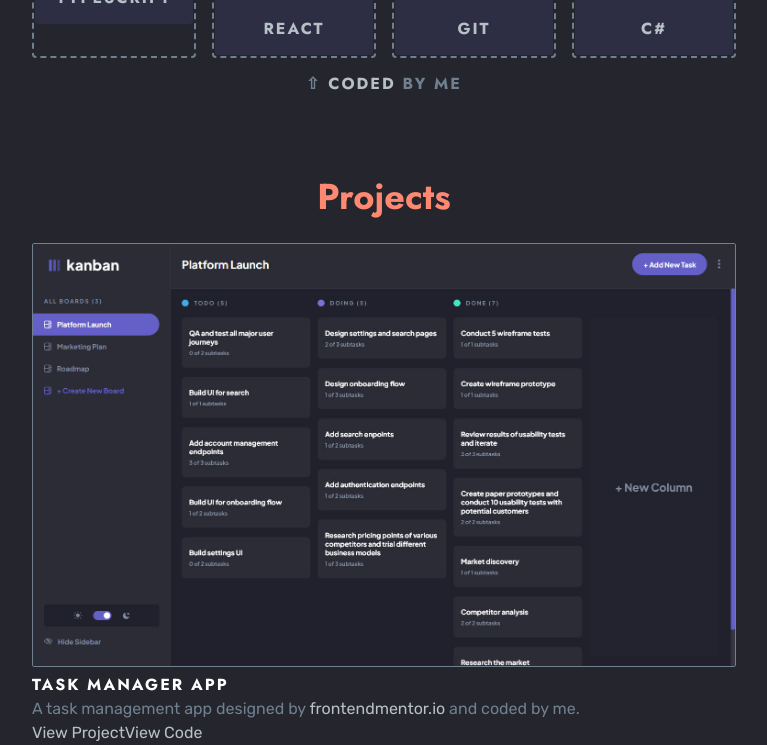
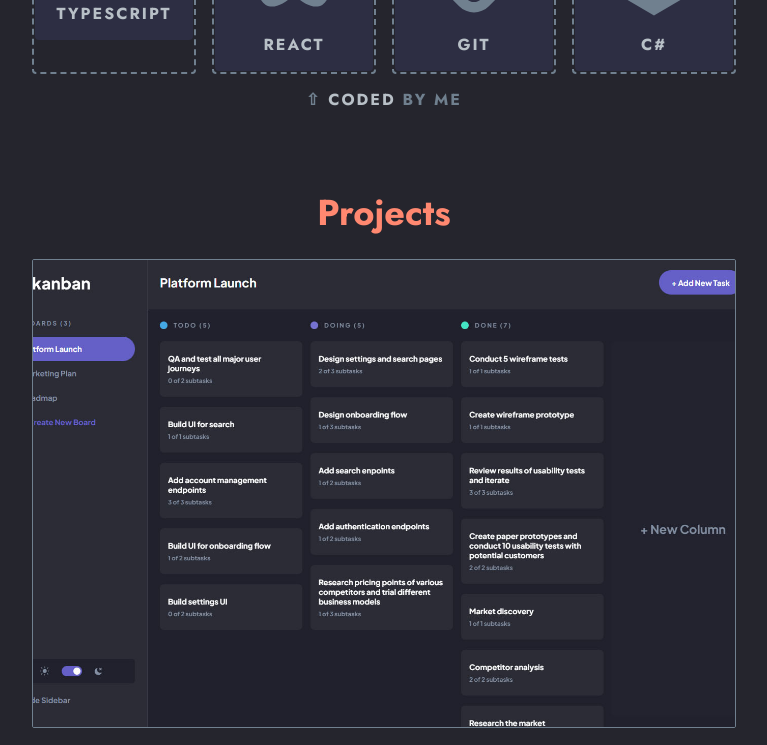
Before and after one commit to mannewdan/portfolio, a React (Vite) app: page / in a window 1280 px wide. Shown: the part 1840-2585 px from the top of the page, without its empty margins (256-1023 px from the left). Built offline with nearby package versions, Linux system fonts and the light colour scheme.

Commit message:
simplifying layout
(fixing bad design decisions with hero section's background)

```diff
--- a/src/components/Header.tsx
+++ b/src/components/Header.tsx
@@ -35,7 +35,6 @@ export default function Header() {
           </a>
         </nav>
       </header>
-      <div id="home" className="scroll-destination"></div>
     </>
   );
 }
--- a/src/components/Hero.tsx
+++ b/src/components/Hero.tsx
@@ -3,7 +3,7 @@ import Icon from "./Icon";
 
 export default function Hero() {
   return (
-    <section className="hero">
+    <section id="home" className="hero">
       <Background />
       <div className="main-container">
         <h1 className="text-h-l uppercase greeting">Hey! I'm Dan</h1>
--- a/src/css/main.css
+++ b/src/css/main.css
@@ -201,9 +201,9 @@ html::-webkit-scrollbar-track {
 body {
   font-family: var(--ff-body);
   color: hsl(0, 0%, 100%);
-  background-color: hsl(0, 0%, 14%);
   overflow-x: hidden;
   min-width: 100vw;
+  background: hsl(var(--c-bg-dark));
 }
 
 h1,
@@ -228,13 +228,13 @@ h6 {
 section {
   position: relative;
   z-index: 2;
-  background: hsl(var(--c-bg-dark));
+  width: 100%;
 }
 
 a {
   color: hsl(var(--c-text-medium-light));
   text-decoration: none;
-  transition: color 75ms ease-out 0ms, background-color 75ms ease-out 0ms;
+  transition: color 75ms ease-out 0ms, background-color 75ms ease-out 0ms, border-color 75ms ease-out 0ms;
 }
 a:hover {
   color: hsl(var(--c-accent-main-medium));
@@ -339,17 +339,17 @@ a:hover {
   color: hsl(var(--c-text-light));
   text-decoration: none;
   position: relative;
-  transition: color 250ms ease-out 0ms, background-color 250ms ease-out 0ms, transform 250ms ease-out 0ms;
+  transition: color 250ms ease-out 0ms, background-color 250ms ease-out 0ms, transform 250ms ease-out 0ms, border-color 250ms ease-out 0ms;
 }
 .header nav a:hover {
   color: hsl(var(--c-text-light));
 }
 .header nav a:hover::after {
-  transition: color 250ms ease-out 0ms, background-color 250ms ease-out 0ms, transform 250ms ease-out 0ms;
+  transition: color 250ms ease-out 0ms, background-color 250ms ease-out 0ms, transform 250ms ease-out 0ms, border-color 250ms ease-out 0ms;
   transform: scaleX(100%);
 }
 .header nav a::after {
-  transition: color 0ms ease-out 75ms, background-color 0ms ease-out 75ms, transform 0ms ease-out 75ms;
+  transition: color 0ms ease-out 75ms, background-color 0ms ease-out 75ms, transform 0ms ease-out 75ms, border-color 0ms ease-out 75ms;
   content: "";
   position: absolute;
   left: -0.5ch;
@@ -373,7 +373,7 @@ a:hover {
   .header nav a {
     font-size: var(--fs-400);
     transform: translateX(0);
-    transition: color 250ms ease-out 0ms, background-color 250ms ease-out 0ms;
+    transition: color 250ms ease-out 0ms, background-color 250ms ease-out 0ms, border-color 250ms ease-out 0ms;
     color: hsl(var(--c-text-light)/50%);
   }
   .header nav a:hover {
@@ -416,11 +416,13 @@ a:hover {
 }
 
 .hero {
-  height: calc(100vh - var(--header-height));
+  height: 100vh;
   min-height: 18rem;
   width: 100%;
   position: relative;
   z-index: 2;
+  -webkit-clip-path: polygon(0% 0%, 100% 0%, 100% 100%, 0% 100%);
+          clip-path: polygon(0% 0%, 100% 0%, 100% 100%, 0% 100%);
 }
 @media (min-width: 55em) {
   .hero .greeting {
@@ -443,8 +445,7 @@ a:hover {
   right: 0;
   margin-left: auto;
   margin-right: auto;
-  margin-top: max(50vh - var(--hero-height) * 0.5 - var(--header-height), 0px);
-  height: var(--hero-height);
+  height: 100%;
 }
 .hero .main-container::before, .hero .main-container::after {
   content: "";
@@ -767,8 +768,7 @@ a:hover {
   }
 }
 .skills {
-  margin-top: -1rem;
-  padding-bottom: 3rem;
+  padding-bottom: 2rem;
   z-index: 3;
 }
 .skills h2 {
@@ -788,7 +788,7 @@ a:hover {
 .skills > p a {
   color: hsl(var(--c-text-medium-light));
   text-decoration: none;
-  transition: color 75ms ease-out 0ms, background-color 75ms ease-out 0ms;
+  transition: color 75ms ease-out 0ms, background-color 75ms ease-out 0ms, border-color 75ms ease-out 0ms;
 }
 .skills > p a:hover {
   color: hsl(var(--c-accent-main-medium));
@@ -962,7 +962,7 @@ body:not(.grabbing) .skills .skill-cell:hover span {
 }
 
 .projects {
-  margin-top: -1rem;
+  padding-bottom: 3rem;
 }
 .projects h2 {
   text-align: center;
@@ -982,9 +982,13 @@ body:not(.grabbing) .skills .skill-cell:hover span {
 @media (min-width: 40em) {
   .projects .grid {
     grid-template-columns: 1fr 1fr;
+    gap: 1rem;
   }
 }
 .projects .project-element {
+  display: flex;
+  flex-direction: column;
+  margin-bottom: 1rem;
   border-radius: 0.25rem;
 }
 .projects .project-element.featured {
@@ -996,13 +1000,41 @@ body:not(.grabbing) .skills .skill-cell:hover span {
   }
 }
 .projects .project-element .title {
-  margin-top: 0.5rem;
-  margin-bottom: 0.125rem;
+  margin-top: 1em;
+  margin-bottom: 0.5em;
 }
 .projects .project-element img {
   border: 1px solid hsl(var(--c-text-medium));
   border-radius: 0.125rem;
+  aspect-ratio: 1.5;
+  -o-object-fit: cover;
+     object-fit: cover;
+  -o-object-position: center;
+     object-position: center;
+}
+.projects .project-element .description {
+  margin-bottom: 0.5em;
 }
 .projects .project-element .description strong {
   color: hsl(var(--c-accent-main-medium));
+}
+.projects .project-element .links-container {
+  margin-top: auto;
+  display: flex;
+  justify-content: space-between;
+  gap: 1rem;
+}
+.projects .project-element .links-container a {
+  transition: color 125ms ease-out 0ms, background-color 125ms ease-out 0ms, transform 125ms ease-out 0ms, border-color 125ms ease-out 0ms;
+  margin-top: 0.5em;
+  width: 100%;
+  text-align: center;
+  color: hsl(var(--c-text-light));
+  background: hsl(var(--c-accent-dark-high));
+  border-radius: 0.25rem;
+  border: 1px solid hsl(var(--c-text-medium));
+}
+.projects .project-element .links-container a:hover {
+  background: hsl(var(--c-text-medium));
+  border-color: hsl(var(--c-text-light));
 }/*# sourceMappingURL=main.css.map */
--- a/src/scss/globals/_defaults.scss
+++ b/src/scss/globals/_defaults.scss
@@ -23,9 +23,9 @@ html {
 body {
   font-family: var(--ff-body);
   color: hsl(0 0% 100%);
-  background-color: hsl(0 0% 14%);
   overflow-x: hidden;
   min-width: 100vw;
+  background: hsl(var(--c-bg-dark));
 }
 h1,
 h2,
@@ -43,7 +43,7 @@ h6 {
 section {
   position: relative;
   z-index: 2;
-  background: hsl(var(--c-bg-dark));
+  width: 100%;
 }
 a {
   color: hsl(var(--c-text-medium-light));
--- a/src/scss/globals/_utils.scss
+++ b/src/scss/globals/_utils.scss
@@ -10,11 +10,12 @@ $content-max-width: 50rem;
 @mixin fade($duration: 250ms, $delay: 0ms) {
   transition: color $duration ease-out $delay,
     background-color $duration ease-out $delay,
-    transform $duration ease-out $delay;
+    transform $duration ease-out $delay, border-color $duration ease-out $delay;
 }
 @mixin fadeColor($duration: 250ms, $delay: 0ms) {
   transition: color $duration ease-out $delay,
-    background-color $duration ease-out $delay;
+    background-color $duration ease-out $delay,
+    border-color $duration ease-out $delay;
 }
 
 .transparent {
--- a/src/scss/layout/_projects.scss
+++ b/src/scss/layout/_projects.scss
@@ -1,7 +1,8 @@
 @use "../globals/breakpoints" as *;
+@use "../globals/utils" as *;
 
 .projects {
-  margin-top: -1rem;
+  padding-bottom: 3rem;
 
   h2 {
     text-align: center;
@@ -20,10 +21,15 @@
 
     @include breakpoint(small) {
       grid-template-columns: 1fr 1fr;
+      gap: 1rem;
     }
   }
 
   .project-element {
+    display: flex;
+    flex-direction: column;
+    margin-bottom: 1rem;
+
     &.featured {
       grid-column: 1;
 
@@ -32,18 +38,44 @@
       }
     }
     .title {
-      margin-top: 0.5rem;
-      margin-bottom: 0.125rem;
+      margin-top: 1em;
+      margin-bottom: 0.5em;
     }
     img {
       border: 1px solid hsl(var(--c-text-medium));
       border-radius: 0.125rem;
+      aspect-ratio: 1.5;
+      object-fit: cover;
+      object-position: center;
     }
     .description {
+      margin-bottom: 0.5em;
       strong {
         color: hsl(var(--c-accent-main-medium));
       }
     }
     border-radius: 0.25rem;
+
+    .links-container {
+      margin-top: auto;
+      display: flex;
+      justify-content: space-between;
+      gap: 1rem;
+      a {
+        @include fade(125ms);
+
+        margin-top: 0.5em;
+        width: 100%;
+        text-align: center;
+        color: hsl(var(--c-text-light));
+        background: hsl(var(--c-accent-dark-high));
+        border-radius: 0.25rem;
+        border: 1px solid hsl(var(--c-text-medium));
+        &:hover {
+          background: hsl(var(--c-text-medium));
+          border-color: hsl(var(--c-text-light));
+        }
+      }
+    }
   }
 }
--- a/src/scss/layout/_skills.scss
+++ b/src/scss/layout/_skills.scss
@@ -2,8 +2,7 @@
 @use "../globals/utils" as *;
 
 .skills {
-  margin-top: -1rem;
-  padding-bottom: 3rem;
+  padding-bottom: 2rem;
   z-index: 3;
 
   h2 {
```
Also changed, not shown: src/scss/layout/_hero.scss (+3 -7 lines), 1 other file (tests, documents, lock files or other folders).
